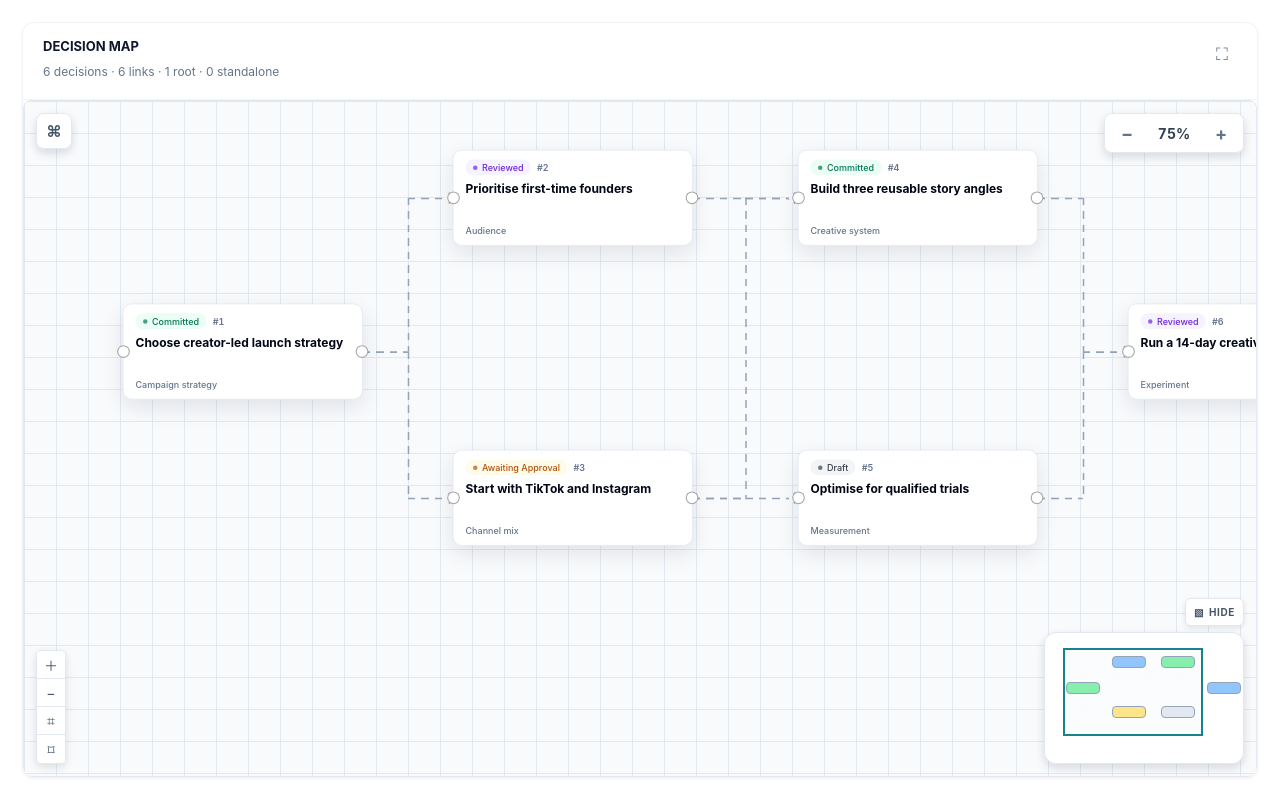
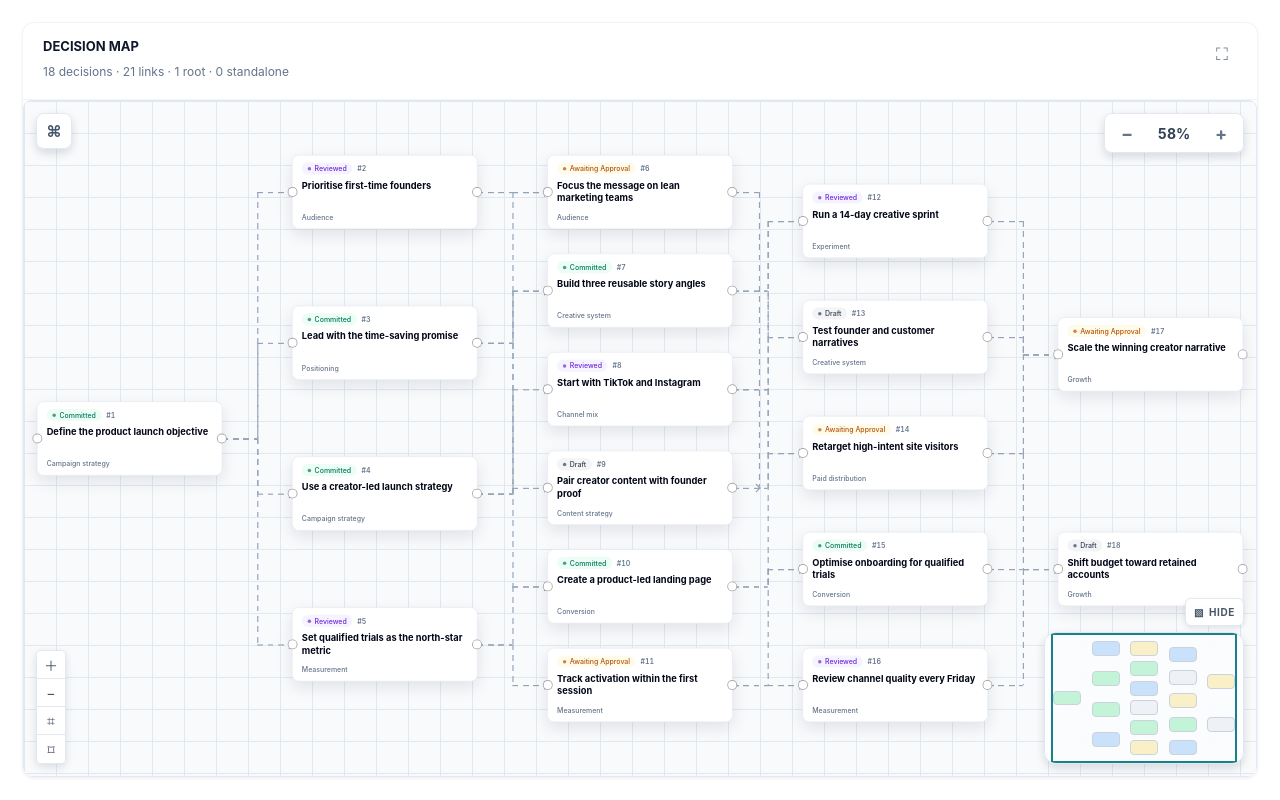
Before and after one commit to qiwangai/decision-tree-demo, a plain HTML site: page index.html in a window 1280 px wide. Both pictures are taken after a click on the button "Graph zoom in". Drawn offline with Linux system fonts and the light colour scheme.

Commit message:
Restore full interactive decision graph

```diff
--- a/app.js
+++ b/app.js
@@ -1,32 +1,83 @@
 const decisions=[
- {id:1,seq:1,title:'Choose creator-led launch strategy',topic:'Campaign strategy',status:'COMMITTED',parents:[]},
+ {id:1,seq:1,title:'Define the product launch objective',topic:'Campaign strategy',status:'COMMITTED',parents:[]},
  {id:2,seq:2,title:'Prioritise first-time founders',topic:'Audience',status:'REVIEWED',parents:[1]},
- {id:3,seq:3,title:'Start with TikTok and Instagram',topic:'Channel mix',status:'AWAITING_APPROVAL',parents:[1]},
- {id:4,seq:4,title:'Build three reusable story angles',topic:'Creative system',status:'COMMITTED',parents:[2,3]},
- {id:5,seq:5,title:'Optimise for qualified trials',topic:'Measurement',status:'DRAFT',parents:[3]},
- {id:6,seq:6,title:'Run a 14-day creative sprint',topic:'Experiment',status:'REVIEWED',parents:[4,5]}
+ {id:3,seq:3,title:'Lead with the time-saving promise',topic:'Positioning',status:'COMMITTED',parents:[1]},
+ {id:4,seq:4,title:'Use a creator-led launch strategy',topic:'Campaign strategy',status:'COMMITTED',parents:[1]},
+ {id:5,seq:5,title:'Set qualified trials as the north-star metric',topic:'Measurement',status:'REVIEWED',parents:[1]},
+ {id:6,seq:6,title:'Focus the message on lean marketing teams',topic:'Audience',status:'AWAITING_APPROVAL',parents:[2,3]},
+ {id:7,seq:7,title:'Build three reusable story angles',topic:'Creative system',status:'COMMITTED',parents:[3,4]},
+ {id:8,seq:8,title:'Start with TikTok and Instagram',topic:'Channel mix',status:'REVIEWED',parents:[4]},
+ {id:9,seq:9,title:'Pair creator content with founder proof',topic:'Content strategy',status:'DRAFT',parents:[4,6]},
+ {id:10,seq:10,title:'Create a product-led landing page',topic:'Conversion',status:'COMMITTED',parents:[3,5]},
+ {id:11,seq:11,title:'Track activation within the first session',topic:'Measurement',status:'AWAITING_APPROVAL',parents:[5]},
+ {id:12,seq:12,title:'Run a 14-day creative sprint',topic:'Experiment',status:'REVIEWED',parents:[7,8]},
+ {id:13,seq:13,title:'Test founder and customer narratives',topic:'Creative system',status:'DRAFT',parents:[7,9]},
+ {id:14,seq:14,title:'Retarget high-intent site visitors',topic:'Paid distribution',status:'AWAITING_APPROVAL',parents:[8,10]},
+ {id:15,seq:15,title:'Optimise onboarding for qualified trials',topic:'Conversion',status:'COMMITTED',parents:[10,11]},
+ {id:16,seq:16,title:'Review channel quality every Friday',topic:'Measurement',status:'REVIEWED',parents:[11]},
+ {id:17,seq:17,title:'Scale the winning creator narrative',topic:'Growth',status:'AWAITING_APPROVAL',parents:[12,13,14]},
+ {id:18,seq:18,title:'Shift budget toward retained accounts',topic:'Growth',status:'DRAFT',parents:[14,15,16]}
 ];
-const basePositions={1:[105,310],2:[545,105],3:[545,505],4:[1005,105],5:[1005,505],6:[1445,310]};
-let positions=JSON.parse(JSON.stringify(basePositions));let zoom=.7,pan={x:20,y:-30},selected=null,canvasDrag=null,nodeDrag=null,locked=false,pinned=false;
-const flow=document.querySelector('#flow'),stage=document.querySelector('#stage'),zoomValue=document.querySelector('#zoomValue'),minimap=document.querySelector('#minimap');
+const basePositions={1:[80,425],2:[520,0],3:[520,260],4:[520,520],5:[520,780],6:[960,0],7:[960,170],8:[960,340],9:[960,510],10:[960,680],11:[960,850],12:[1400,50],13:[1400,250],14:[1400,450],15:[1400,650],16:[1400,850],17:[1840,280],18:[1840,650]};
+let positions=JSON.parse(JSON.stringify(basePositions));
+let zoom=.45,pan={x:20,y:20},selected=null,canvasDrag=null,locked=false,pinned=false,minimapDrag=false;
+let miniDomain={minX:0,minY:0,maxX:2200,maxY:1550,scaleX:1,scaleY:1,padX:8,padY:8};
+const flow=document.getElementById('flow'),stage=document.getElementById('stage'),zoomValue=document.getElementById('zoomValue'),minimap=document.getElementById('minimap');
 const statusInfo={COMMITTED:['Committed','committed'],REVIEWED:['Reviewed','reviewed'],AWAITING_APPROVAL:['Awaiting Approval','approval'],DRAFT:['Draft','draft']};
-function edge(from,to){const a=positions[from],b=positions[to],sx=a[0]+320,sy=a[1]+64,ex=b[0],ey=b[1]+64,mx=sx+Math.max(45,(ex-sx)/2);return `<span class="edge-h" style="left:${sx}px;top:${sy}px;width:${mx-sx}px"></span><span class="edge-v" style="left:${mx}px;top:${Math.min(sy,ey)}px;height:${Math.abs(ey-sy)}px"></span><span class="edge-h edge-end" style="left:${mx}px;top:${ey}px;width:${ex-mx}px"></span>`}
+
+function edge(from,to){
+ const a=positions[from],b=positions[to],sx=a[0]+320,sy=a[1]+64,ex=b[0],ey=b[1]+64,mx=sx+Math.max(45,(ex-sx)/2);
+ return `<span class="edge-h" style="left:${sx}px;top:${sy}px;width:${Math.max(0,mx-sx)}px"></span><span class="edge-v" style="left:${mx}px;top:${Math.min(sy,ey)}px;height:${Math.abs(ey-sy)}px"></span><span class="edge-h edge-end" style="left:${mx}px;top:${ey}px;width:${Math.max(0,ex-mx)}px"></span>`;
+}
 function render(){
  let html='';decisions.forEach(d=>d.parents.forEach(p=>html+=edge(p,d.id)));
  decisions.forEach(d=>{const [label,klass]=statusInfo[d.status],p=positions[d.id];html+=`<button class="decision-node ${selected===d.id?'selected':''}" data-id="${d.id}" style="left:${p[0]}px;top:${p[1]}px"><i class="handle left"></i><i class="handle right"></i><span class="node-top"><span class="status ${klass}">${label}</span><span class="meta">#${d.seq}</span></span><span class="node-title">${d.title}</span><span class="node-topic">${d.topic}</span></button>`});
  stage.innerHTML=html;applyTransform();stage.querySelectorAll('.decision-node').forEach(node=>{node.onclick=e=>{e.stopPropagation();selected=Number(node.dataset.id);render()};node.onpointerdown=e=>startNodeDrag(e,node)});renderMiniMap();
 }
-function applyTransform(){stage.style.transform=`translate(${pan.x}px,${pan.y}px) scale(${zoom})`;zoomValue.textContent=`${Math.round(zoom*100)}%`}
-function setZoom(next){zoom=Math.max(.1,Math.min(1.9,Math.round(next*100)/100));applyTransform()}
-function fit(){zoom=.7;pan={x:20,y:-30};applyTransform()}
+function applyTransform(){stage.style.transform=`translate(${pan.x}px,${pan.y}px) scale(${zoom})`;zoomValue.textContent=`${Math.round(zoom*100)}%`;updateMiniViewport()}
+function setZoom(next,anchorX=flow.clientWidth/2,anchorY=flow.clientHeight/2){
+ const old=zoom;zoom=Math.max(.1,Math.min(1.9,Math.round(next*100)/100));
+ const graphX=(anchorX-pan.x)/old,graphY=(anchorY-pan.y)/old;pan={x:anchorX-graphX*zoom,y:anchorY-graphY*zoom};applyTransform();
+}
+function graphBounds(){const xs=Object.values(positions).map(p=>p[0]),ys=Object.values(positions).map(p=>p[1]);return {minX:Math.min(...xs),minY:Math.min(...ys),maxX:Math.max(...xs)+320,maxY:Math.max(...ys)+128}}
+function fit(){
+ const b=graphBounds(),margin=70,w=Math.max(1,flow.clientWidth-margin*2),h=Math.max(1,flow.clientHeight-margin*2);
+ zoom=Math.max(.1,Math.min(1,Math.min(w/(b.maxX-b.minX),h/(b.maxY-b.minY))));
+ pan={x:(flow.clientWidth-(b.maxX+b.minX)*zoom)/2,y:(flow.clientHeight-(b.maxY+b.minY)*zoom)/2};applyTransform();
+}
 function tidy(){positions=JSON.parse(JSON.stringify(basePositions));selected=null;fit();render()}
-function startNodeDrag(e,node){if(locked)return;e.stopPropagation();node.setPointerCapture(e.pointerId);const id=Number(node.dataset.id),start={x:e.clientX,y:e.clientY,px:positions[id][0],py:positions[id][1]};node.classList.add('drag-node');node.onpointermove=ev=>{positions[id]=[start.px+(ev.clientX-start.x)/zoom,start.py+(ev.clientY-start.y)/zoom];render()};node.onpointerup=()=>{nodeDrag=null;render()}}
-function renderMiniMap(){minimap.querySelectorAll('span').forEach(x=>x.remove());decisions.forEach(d=>{const [,,klass]=[...statusInfo[d.status],statusInfo[d.status][1]],s=document.createElement('span');s.className=`${klass} ${selected===d.id?'selected':''}`;s.style.left=10+positions[d.id][0]/9.5+'px';s.style.top=10+positions[d.id][1]/8+'px';s.style.width='34px';minimap.appendChild(s)})}
+function startNodeDrag(e,node){if(locked)return;e.stopPropagation();node.setPointerCapture(e.pointerId);const id=Number(node.dataset.id),start={x:e.clientX,y:e.clientY,px:positions[id][0],py:positions[id][1]};node.classList.add('drag-node');node.onpointermove=ev=>{positions[id]=[start.px+(ev.clientX-start.x)/zoom,start.py+(ev.clientY-start.y)/zoom];render()};node.onpointerup=()=>{node.onpointermove=null;render()}}
+
+function renderMiniMap(){
+ minimap.querySelectorAll('span').forEach(x=>x.remove());const b=graphBounds(),pad=8;
+ miniDomain={...b,padX:pad,padY:pad,scaleX:(minimap.clientWidth-pad*2)/(b.maxX-b.minX),scaleY:(minimap.clientHeight-pad*2)/(b.maxY-b.minY)};
+ decisions.forEach(d=>{const s=document.createElement('span'),p=positions[d.id],klass=statusInfo[d.status][1];s.className=`${klass} ${selected===d.id?'selected':''}`;s.style.left=`${pad+(p[0]-b.minX)*miniDomain.scaleX}px`;s.style.top=`${pad+(p[1]-b.minY)*miniDomain.scaleY}px`;s.style.width=`${Math.max(8,320*miniDomain.scaleX)}px`;s.style.height=`${Math.max(5,128*miniDomain.scaleY)}px`;minimap.appendChild(s)});updateMiniViewport();
+}
+function updateMiniViewport(){
+ const view=minimap.querySelector('i');if(!view||!flow.clientWidth)return;const d=miniDomain;
+ const gx=-pan.x/zoom,gy=-pan.y/zoom,gw=flow.clientWidth/zoom,gh=flow.clientHeight/zoom;
+ const left=d.padX+(gx-d.minX)*d.scaleX,top=d.padY+(gy-d.minY)*d.scaleY;
+ view.style.left=`${Math.max(0,Math.min(minimap.clientWidth-6,left))}px`;view.style.top=`${Math.max(0,Math.min(minimap.clientHeight-6,top))}px`;
+ view.style.width=`${Math.max(8,Math.min(minimap.clientWidth-Math.max(0,left),gw*d.scaleX))}px`;view.style.height=`${Math.max(8,Math.min(minimap.clientHeight-Math.max(0,top),gh*d.scaleY))}px`;
+}
+function panFromMiniEvent(e){
+ const r=minimap.getBoundingClientRect(),d=miniDomain;
+ const gx=d.minX+(e.clientX-r.left-d.padX)/d.scaleX,gy=d.minY+(e.clientY-r.top-d.padY)/d.scaleY;
+ pan={x:flow.clientWidth/2-gx*zoom,y:flow.clientHeight/2-gy*zoom};applyTransform();
+}
+
 render();
-flow.onpointerdown=e=>{if(locked||e.target.closest('button'))return;canvasDrag={x:e.clientX,y:e.clientY,px:pan.x,py:pan.y};flow.setPointerCapture(e.pointerId);flow.classList.add('dragging')};flow.onpointermove=e=>{if(!canvasDrag)return;pan={x:canvasDrag.px+e.clientX-canvasDrag.x,y:canvasDrag.py+e.clientY-canvasDrag.y};applyTransform()};flow.onpointerup=()=>{canvasDrag=null;flow.classList.remove('dragging')};flow.onwheel=e=>{if(locked)return;e.preventDefault();setZoom(zoom-e.deltaY*.001)},{passive:false};
+flow.onpointerdown=e=>{if(locked||e.target.closest('button'))return;canvasDrag={x:e.clientX,y:e.clientY,px:pan.x,py:pan.y};flow.setPointerCapture(e.pointerId);flow.classList.add('dragging')};
+flow.onpointermove=e=>{if(!canvasDrag)return;pan={x:canvasDrag.px+e.clientX-canvasDrag.x,y:canvasDrag.py+e.clientY-canvasDrag.y};applyTransform()};
+flow.onpointerup=()=>{canvasDrag=null;flow.classList.remove('dragging')};
+flow.onwheel=e=>{if(locked)return;e.preventDefault();const r=flow.getBoundingClientRect();setZoom(zoom-e.deltaY*.001,e.clientX-r.left,e.clientY-r.top)},{passive:false};
+minimap.onpointerdown=e=>{e.stopPropagation();minimapDrag=true;minimap.setPointerCapture(e.pointerId);minimap.classList.add('dragging');panFromMiniEvent(e)};
+minimap.onpointermove=e=>{if(minimapDrag)panFromMiniEvent(e)};
+minimap.onpointerup=e=>{minimapDrag=false;minimap.classList.remove('dragging');minimap.releasePointerCapture(e.pointerId)};
 function bind(id,handler){const element=document.getElementById(id);if(element)element.onclick=handler}
 bind('zoomIn',()=>setZoom(zoom+.05));bind('zoomOut',()=>setZoom(zoom-.05));bind('controlIn',()=>setZoom(zoom+.1));bind('controlOut',()=>setZoom(zoom-.1));bind('fit',fit);bind('fitHeader',fit);bind('tidy',tidy);
 bind('lock',e=>{locked=!locked;e.currentTarget.textContent=locked?'▣':'⌑';e.currentTarget.title=locked?'Unlock view':'Lock view'});
 const trigger=document.getElementById('toolTrigger'),menu=document.getElementById('toolsMenu');if(trigger&&menu)trigger.onclick=e=>{e.stopPropagation();menu.hidden=!menu.hidden;trigger.setAttribute('aria-expanded',String(!menu.hidden))};document.addEventListener('click',e=>{if(trigger&&menu&&!e.target.closest('.tools-wrap')){menu.hidden=true;trigger.setAttribute('aria-expanded','false')}});
 bind('pin',e=>{pinned=!pinned;e.currentTarget.classList.toggle('pinned',pinned);e.currentTarget.lastChild.textContent=pinned?' View pinned':' Pin view'});
 bind('mapToggle',e=>{const open=e.currentTarget.getAttribute('aria-expanded')==='true';e.currentTarget.setAttribute('aria-expanded',String(!open));minimap.hidden=open;e.currentTarget.querySelector('span').textContent=open?'Map':'Hide'});
+window.addEventListener('resize',()=>{renderMiniMap();fit()});requestAnimationFrame(fit);
--- a/index.html
+++ b/index.html
@@ -13,7 +13,7 @@
       <header class="map-header">
         <div>
           <h1>Decision Map</h1>
-          <p>6 decisions · 6 links · 1 root · 0 standalone</p>
+          <p id="graphStats">18 decisions · 21 links · 1 root · 0 standalone</p>
         </div>
         <button class="icon-button" id="fitHeader" title="Fit graph" aria-label="Fit graph">⛶</button>
       </header>
@@ -57,6 +57,6 @@
       </div>
     </section>
   </main>
-  <script src="app.js?v=2"></script>
+  <script src="app.js?v=3"></script>
 </body>
 </html>
```
Also changed, not shown: styles.css.
